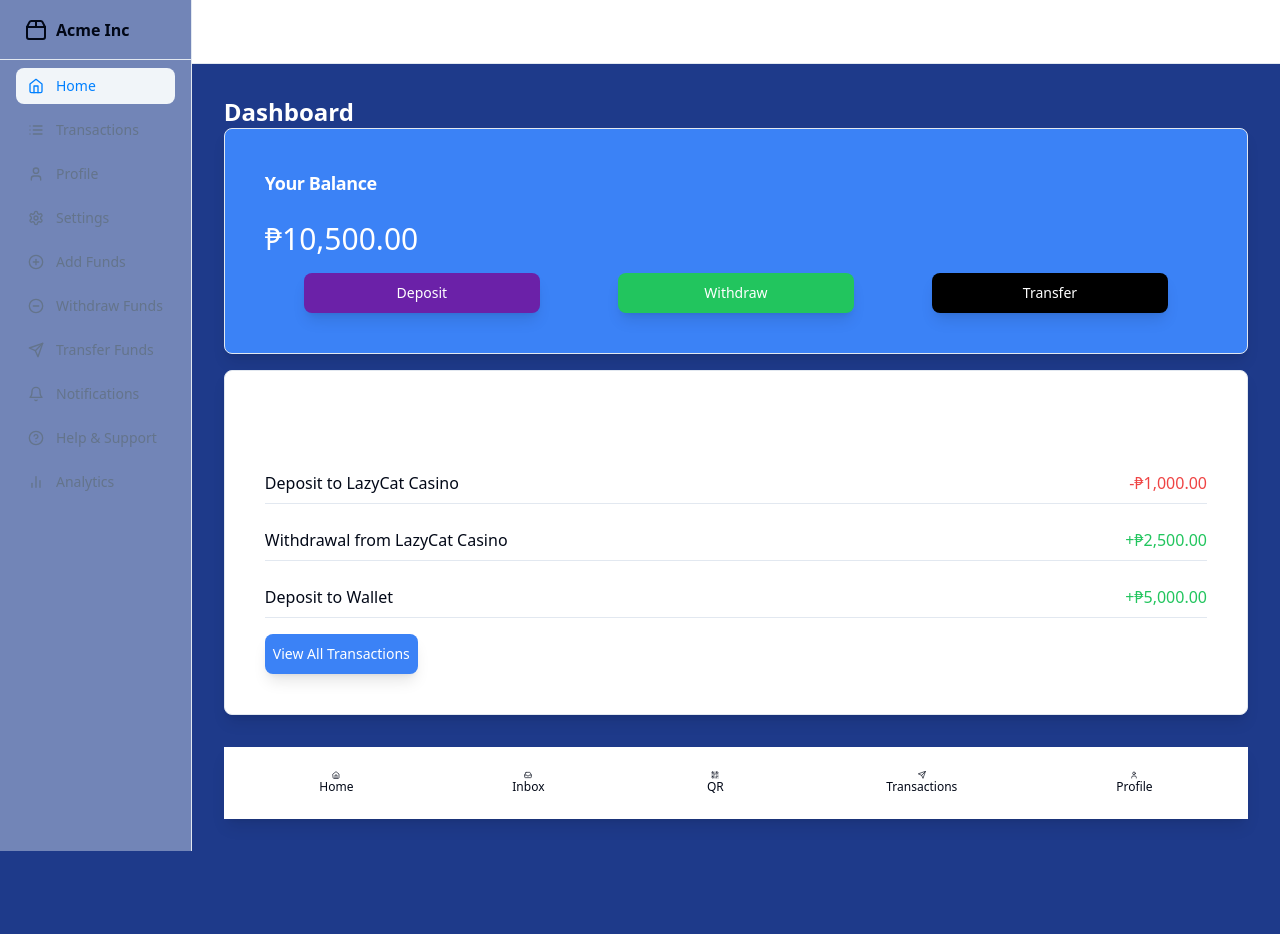
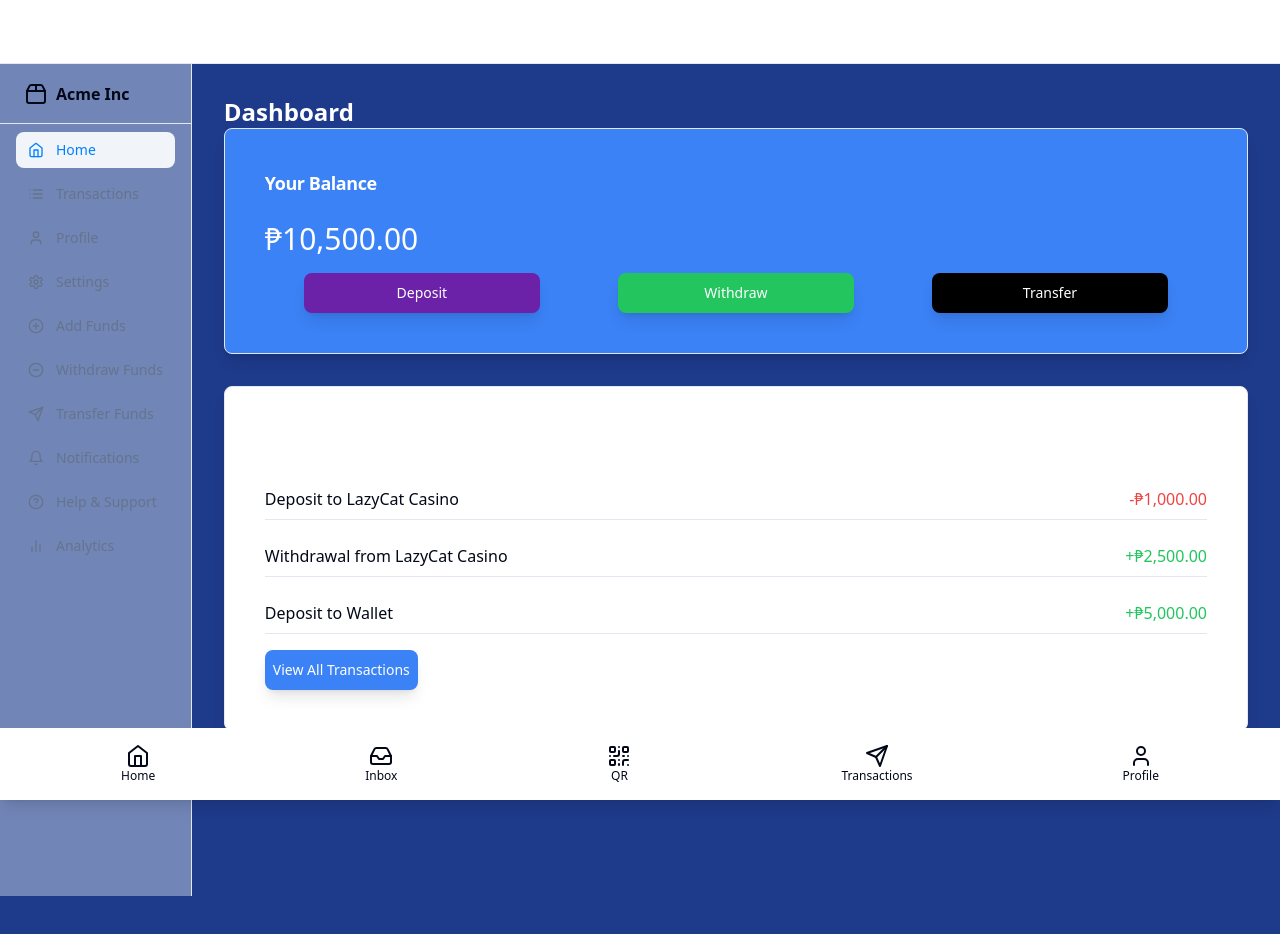
Before and after one commit to GPT-Engineer-App/webapp-creator, a React (Vite) app: page / in a window 1280 px wide. Shown: the top 934 px of the page. Before the commit the page ends 851 px from the top, so only its background shows below. Built offline with nearby package versions, Linux system fonts and the light colour scheme.

Commit message:
Make footer always sticky at the bottom of the screen by adjusting the layout structure and CSS properties.

```diff
--- a/src/layouts/default.jsx
+++ b/src/layouts/default.jsx
@@ -1,18 +1,43 @@
 import { Outlet } from "react-router-dom";
 import { Sidebar, MobileSidebar } from "./sidebar";
+import { Home as HomeIcon, Inbox, QrCode, Send, User } from "lucide-react";
 
 const Layout = () => {
   return (
-    <div className="flex min-h-screen">
-      <Sidebar />
-      <div className="flex flex-col flex-grow">
-        <header className="sticky top-0 flex h-16 items-center gap-4 border-b bg-background px-4 md:px-6 justify-between">
-          <MobileSidebar />
-        </header>
+    <div className="flex min-h-screen flex-col">
+      <header className="sticky top-0 flex h-16 items-center gap-4 border-b bg-background px-4 md:px-6 justify-between">
+        <MobileSidebar />
+      </header>
+      <div className="flex flex-grow">
+        <Sidebar />
         <main className="flex-grow overflow-auto p-4">
           <Outlet />
         </main>
       </div>
+      <footer className="sticky bottom-0 bg-white p-4 shadow-lg">
+        <div className="flex justify-around">
+          <button className="flex flex-col items-center">
+            <HomeIcon className="h-6 w-6" />
+            <span className="text-xs">Home</span>
+          </button>
+          <button className="flex flex-col items-center">
+            <Inbox className="h-6 w-6" />
+            <span className="text-xs">Inbox</span>
+          </button>
+          <button className="flex flex-col items-center">
+            <QrCode className="h-6 w-6" />
+            <span className="text-xs">QR</span>
+          </button>
+          <button className="flex flex-col items-center">
+            <Send className="h-6 w-6" />
+            <span className="text-xs">Transactions</span>
+          </button>
+          <button className="flex flex-col items-center">
+            <User className="h-6 w-6" />
+            <span className="text-xs">Profile</span>
+          </button>
+        </div>
+      </footer>
     </div>
   );
 };
--- a/src/pages/Home.jsx
+++ b/src/pages/Home.jsx
@@ -11,7 +11,7 @@ const Home = () => {
   ];
 
   return (
-    <div className="p-4 space-y-4">
+    <div className="p-4 space-y-4 flex flex-col min-h-screen">
       <header className="mb-4">
         <h1 className="text-2xl font-bold">Dashboard</h1>
         <Card className="bg-blue-500 text-white p-4 rounded-lg shadow-lg">
@@ -28,7 +28,7 @@ const Home = () => {
           </CardContent>
         </Card>
       </header>
-      <main>
+      <main className="flex-grow">
         <section className="mb-8">
           <Card className="bg-white p-4 rounded-lg shadow-lg">
             <CardHeader>
@@ -54,30 +54,6 @@ const Home = () => {
           </Card>
         </section>
       </main>
-      <footer className="sticky bottom-0 bg-white p-4 shadow-lg">
-        <div className="flex justify-around">
-          <Button variant="ghost" className="flex flex-col items-center">
-            <HomeIcon className="h-6 w-6" />
-            <span className="text-xs">Home</span>
-          </Button>
-          <Button variant="ghost" className="flex flex-col items-center">
-            <Inbox className="h-6 w-6" />
-            <span className="text-xs">Inbox</span>
-          </Button>
-          <Button variant="ghost" className="flex flex-col items-center">
-            <QrCode className="h-6 w-6" />
-            <span className="text-xs">QR</span>
-          </Button>
-          <Button variant="ghost" className="flex flex-col items-center">
-            <Send className="h-6 w-6" />
-            <span className="text-xs">Transactions</span>
-          </Button>
-          <Button variant="ghost" className="flex flex-col items-center">
-            <User className="h-6 w-6" />
-            <span className="text-xs">Profile</span>
-          </Button>
-        </div>
-      </footer>
     </div>
   );
 };
```
